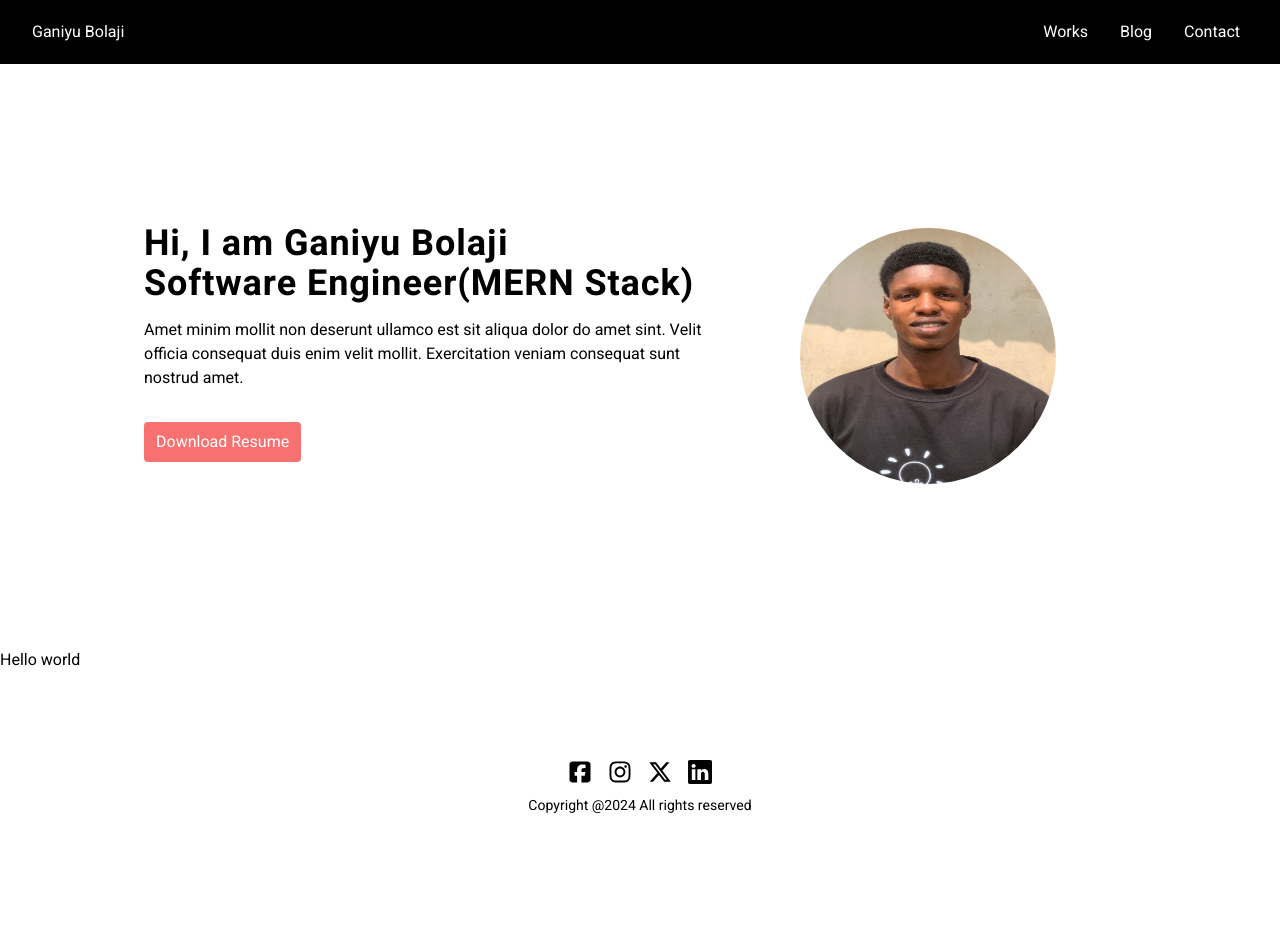
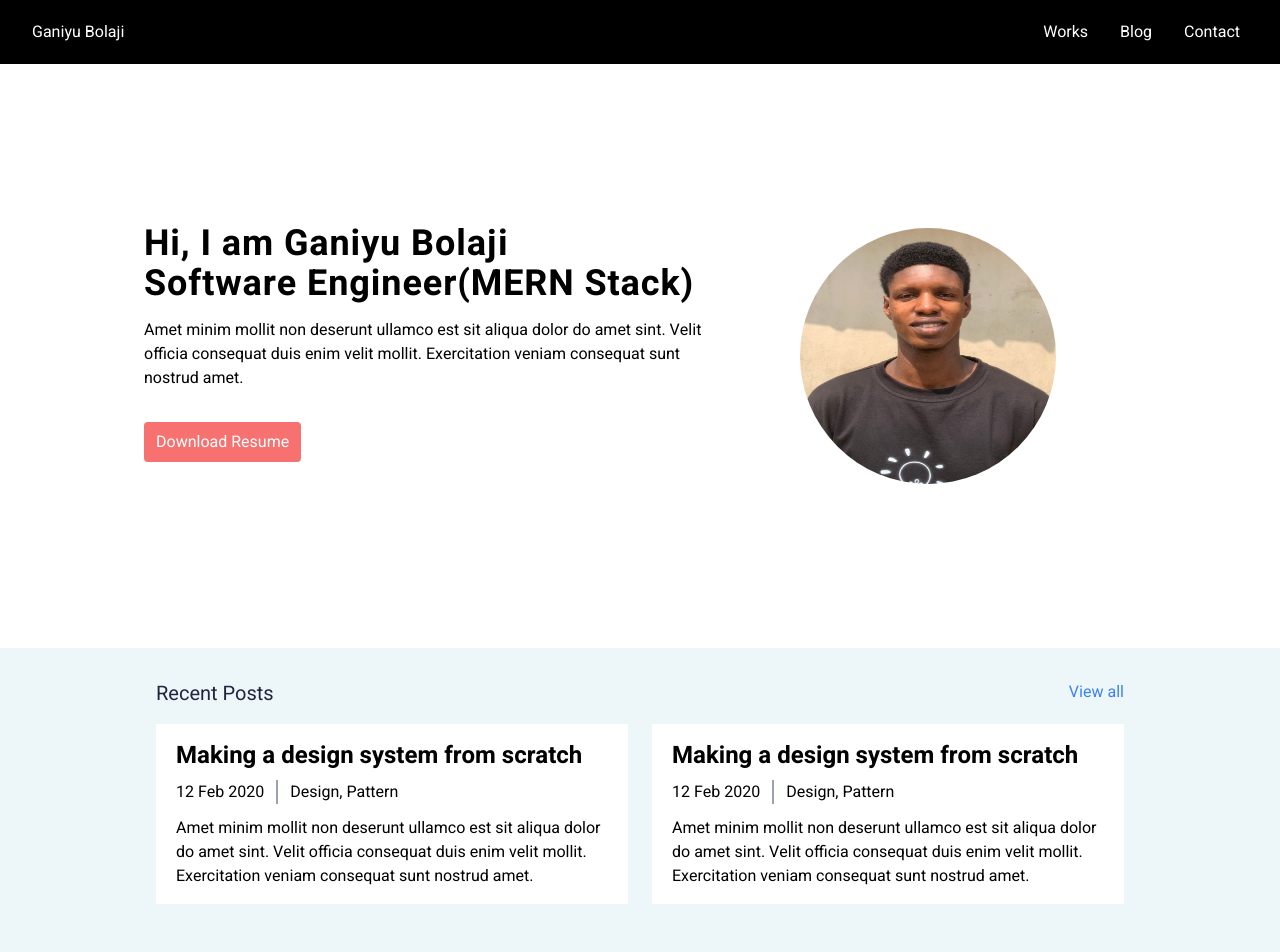
Before and after one commit to Zee-Blazer/Portfolio-site, a Next.js app: page / in a window 1280 px wide. Shown: the top 952 px of the page. Before the commit the page ends 840 px from the top, so only its background shows below. Built offline with nearby package versions, Linux system fonts and the light colour scheme.

Commit message:
Done with the Blog section

```diff
--- a/src/app/Components/blog.component.tsx
+++ b/src/app/Components/blog.component.tsx
@@ -0,0 +1,30 @@
+
+import BlogContent from "./blog.details.component"
+
+export default function Blog() {
+
+    return (
+        <div className="blog_bg py-8 mt-2">
+
+            <div className="md:mx-36">
+
+                <div className="md:flex justify-between md:mx-3">
+                    <h4 className="text-lg text-center recent_txt_color md:text-xl">Recent Posts</h4>
+                    <p className="hidden text-base md:block text-blue-500 cursor-pointer">View all</p>
+                </div>
+
+                <div className="md:flex">
+                    <div className="bg-white m-3 px-5 py-4 my-4">
+                        <BlogContent />
+                    </div>
+
+                    <div className="bg-white m-3 px-5 py-4 my-4">
+                        <BlogContent />
+                    </div>
+                </div>
+
+            </div>
+
+        </div>
+    )
+}
--- a/src/app/Components/blog.details.component.tsx
+++ b/src/app/Components/blog.details.component.tsx
@@ -0,0 +1,18 @@
+
+export default function BlogContent() {
+
+    return (
+        <>
+            <h1 className="font-bold text-2xl">Making a design system from scratch</h1>
+            <div className="flex mt-2">
+                <p className="border-r-2 border-gray-400 pr-3 mr-3">12 Feb 2020</p>
+                <p>Design, Pattern</p>
+            </div>
+            <p className="mt-3 text-base">
+                Amet minim mollit non deserunt ullamco est sit aliqua dolor do amet sint.
+                Velit officia consequat duis enim velit mollit.
+                Exercitation veniam consequat sunt nostrud amet.
+            </p>
+        </>
+    )
+}
--- a/src/app/globals.css
+++ b/src/app/globals.css
@@ -23,6 +23,11 @@
   background-color: #EDF7FA;
 }
 
+.recent_txt_color
+{
+  color: #21243D;
+}
+
 @media only screen and (max-width: 600px)
 {
   .align_head
--- a/src/app/page.tsx
+++ b/src/app/page.tsx
@@ -1,11 +1,12 @@
 
 import Intro from "./Components/intro.component";
+import Blog from "./Components/blog.component";
 
 export default function Home() {
   return (
     <main className="">
       <Intro />
-      Hello world
+      <Blog />
     </main>
   );
 }
```
Also changed, not shown: src/app/Components/project.component.tsx (added).
